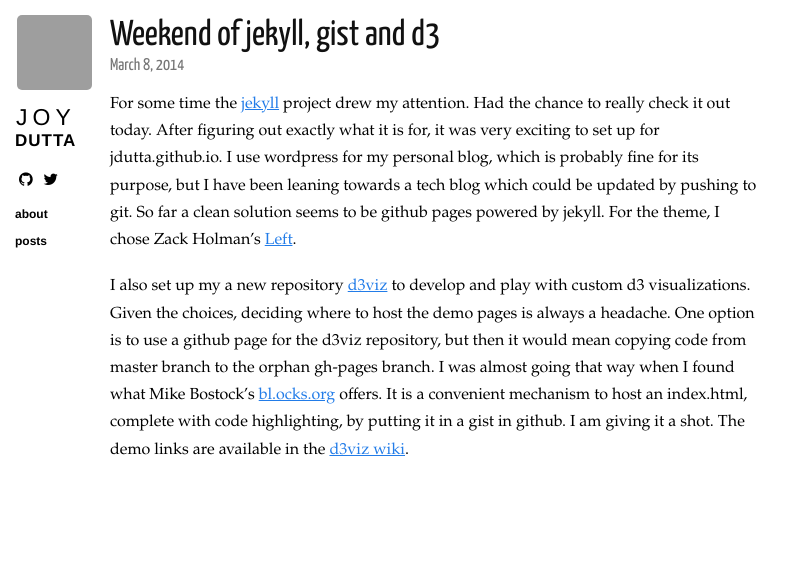
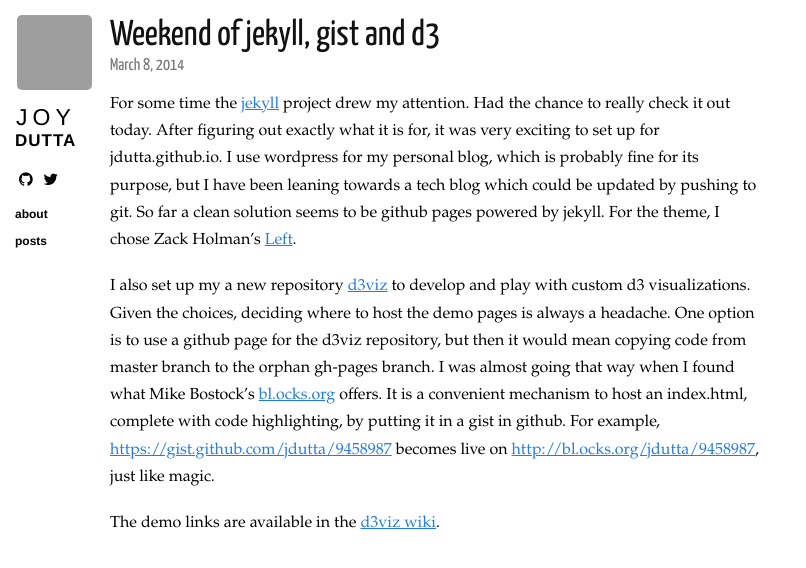
Before and after one commit to jdutta/jdutta.github.io, a Jekyll site: the page built from _posts/2014-03-08-weekend-of-jekyll-gist-and-d3.md, in a window 1280 px wide, cut to the strip 0-568 px from the top of the page. Shown: the whole strip, without its empty margins (0-806 px from the left). Built offline with Jekyll 4.4.1, drawn with Linux system fonts in a browser that asks for light colours; nearby versions of some CDN libraries; Markdown is read by kramdown in place of the engine named in the settings; grey boxes are pictures that could not be loaded.

Commit message:
Tweaked blog post

```diff
--- a/_posts/2014-03-08-weekend-of-jekyll-gist-and-d3.md
+++ b/_posts/2014-03-08-weekend-of-jekyll-gist-and-d3.md
@@ -18,4 +18,7 @@
 orphan gh-pages branch. I was
 almost going that way when I found what Mike Bostock's [bl.ocks.org](http://bl.ocks.org/) offers. It is
 a convenient mechanism to host an index.html, complete with code highlighting, by putting it in a gist
-in github. I am giving it a shot. The demo links are available in the [d3viz wiki](https://github.com/jdutta/d3viz/wiki).
+in github. For example, [https://gist.github.com/jdutta/9458987](https://gist.github.com/jdutta/9458987)
+becomes live on [http://bl.ocks.org/jdutta/9458987](http://bl.ocks.org/jdutta/9458987), just like magic.
+
+The demo links are available in the [d3viz wiki](https://github.com/jdutta/d3viz/wiki).
```
